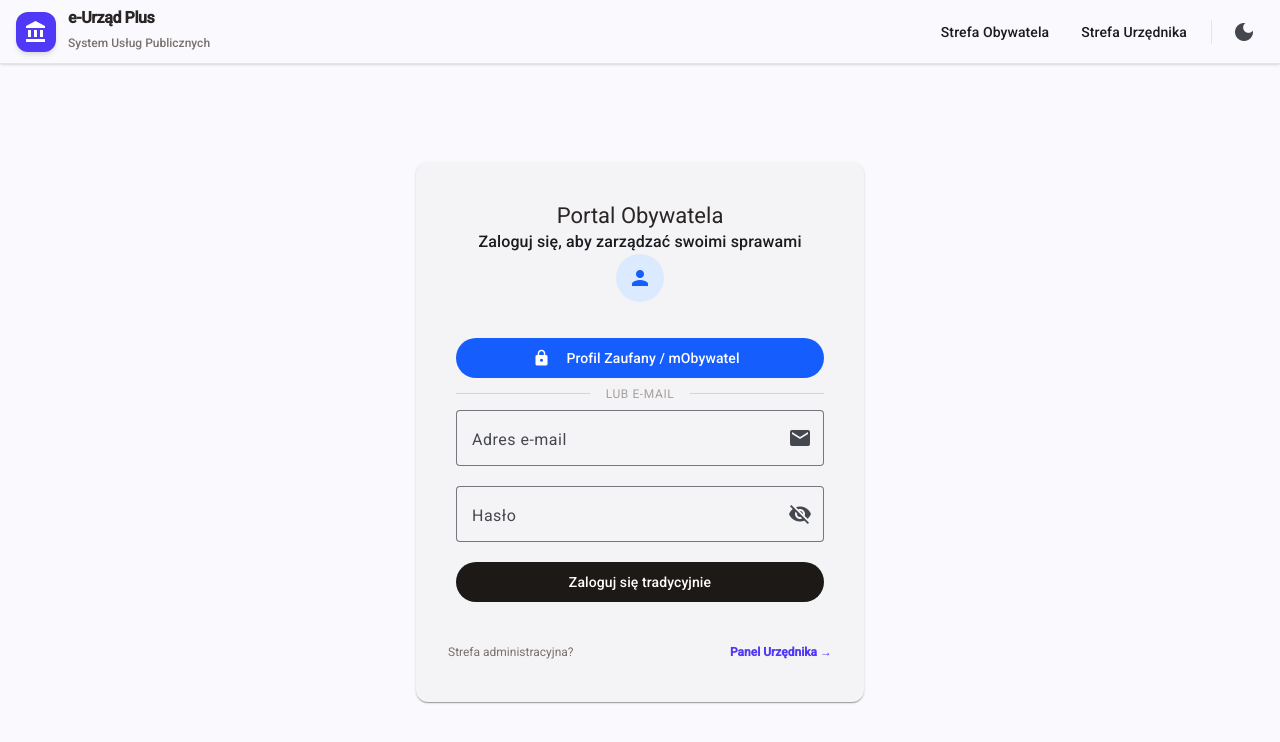
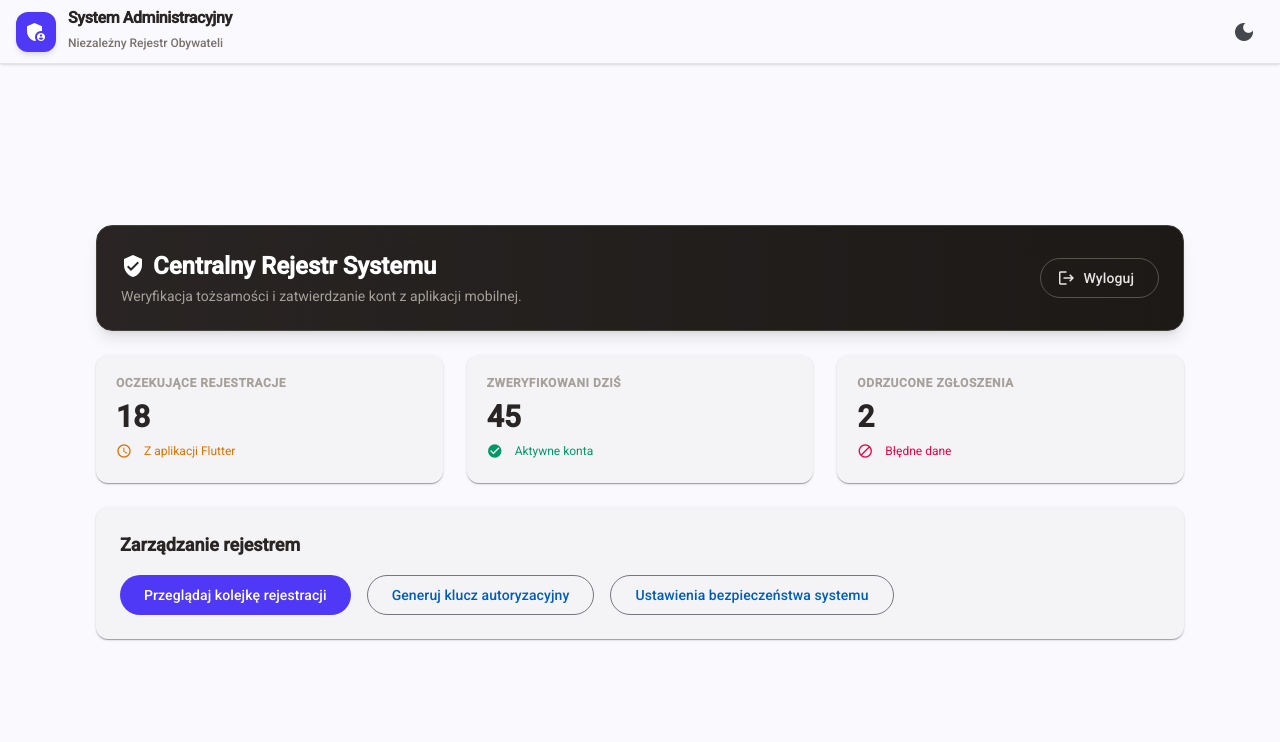
Before and after one commit to ZeroDayZ7/enrollment-app, an Angular app: page /dashboard in a window 1280 px wide. Before the commit this address led to /citizen/login. Shown: the top 742 px of the page. Built offline with nearby package versions, Linux system fonts and the light colour scheme.

Commit message:
Refactor official login and dashboard components; remove citizen components and update routing

```diff
--- a/src/app/app.html
+++ b/src/app/app.html
@@ -1,27 +1,17 @@
 <mat-toolbar
   class="flex justify-between items-center px-6 shadow-sm border-b border-stone-200 dark:border-stone-800 bg-white/80 dark:bg-stone-900/80 backdrop-blur-md sticky top-0 z-50">
-
-  <div class="flex items-center gap-3 cursor-pointer" routerLink="/">
+  <div class="flex items-center gap-3 cursor-pointer" routerLink="/dashboard">
     <div class="w-10 h-10 rounded-xl bg-indigo-600 flex items-center justify-center text-white shadow-md">
-      <mat-icon>account_balance</mat-icon>
+      <mat-icon>admin_panel_settings</mat-icon>
     </div>
     <div>
-      <span class="font-bold text-base tracking-tight text-stone-800 dark:text-stone-100 block leading-none">e-Urząd
-        Plus</span>
-      <span class="text-xs text-stone-500 dark:text-stone-400 font-medium">System Usług Publicznych</span>
+      <span class="font-bold text-base tracking-tight text-stone-800 dark:text-stone-100 block leading-none">System
+        Administracyjny</span>
+      <span class="text-xs text-stone-500 dark:text-stone-400 font-medium">Niezależny Rejestr Obywateli</span>
     </div>
   </div>
 
   <div class="flex items-center gap-2">
-    <button mat-button routerLink="/citizen/login" class="text-stone-600 dark:text-stone-300 hidden sm:block">
-      Strefa Obywatela
-    </button>
-    <button mat-button routerLink="/official/login" class="text-stone-600 dark:text-stone-300 hidden sm:block">
-      Strefa Urzędnika
-    </button>
-
-    <div class="h-6 w-[1px] bg-stone-200 dark:bg-stone-800 mx-1 hidden sm:block"></div>
-
     <button mat-icon-button (click)="themeService.toggleTheme()" aria-label="Przełącz motyw"
       class="text-stone-600 dark:text-stone-300">
       <mat-icon>{{ themeService.isDarkMode() ? 'light_mode' : 'dark_mode' }}</mat-icon>
--- a/src/features/citizen/citizen-login/citizen-login.component.html
+++ /dev/null
@@ -1,52 +0,0 @@
-<div class="flex justify-center items-center min-h-[70vh]">
-  <mat-card
-    class="w-full max-w-md p-6 shadow-xl border border-stone-200 dark:border-stone-800 bg-white dark:bg-stone-900 rounded-2xl">
-    <mat-card-header class="mb-6 text-center flex flex-col items-center">
-      <div
-        class="w-12 h-12 rounded-full bg-blue-100 dark:bg-blue-950 flex items-center justify-center text-blue-600 dark:text-blue-400 mb-3">
-        <mat-icon>person</mat-icon>
-      </div>
-      <mat-card-title class="text-2xl font-bold text-stone-800 dark:text-stone-100">Portal Obywatela</mat-card-title>
-      <mat-card-subtitle class="text-stone-500 dark:text-stone-400">Zaloguj się, aby zarządzać swoimi
-        sprawami</mat-card-subtitle>
-    </mat-card-header>
-
-    <mat-card-content class="flex flex-col gap-4">
-      <button mat-flat-button
-        class="w-full !bg-blue-600 !text-white py-3 rounded-lg font-medium flex items-center justify-center gap-2">
-        <mat-icon>lock</mat-icon>
-        Profil Zaufany / mObywatel
-      </button>
-
-      <div class="relative flex py-2 items-center">
-        <div class="flex-grow border-t border-stone-300 dark:border-stone-700"></div>
-        <span class="flex-shrink mx-4 text-stone-400 text-xs uppercase tracking-wider">lub e-mail</span>
-        <div class="flex-grow border-t border-stone-300 dark:border-stone-700"></div>
-      </div>
-
-      <mat-form-field appearance="outline" class="w-full">
-        <mat-label>Adres e-mail</mat-label>
-        <input matInput placeholder="jan.kowalski@example.com">
-        <mat-icon matSuffix>email</mat-icon>
-      </mat-form-field>
-
-      <mat-form-field appearance="outline" class="w-full">
-        <mat-label>Hasło</mat-label>
-        <input matInput type="password" placeholder="••••••••">
-        <mat-icon matSuffix>visibility_off</mat-icon>
-      </mat-form-field>
-
-      <button mat-flat-button routerLink="/citizen/dashboard"
-        class="w-full !bg-stone-900 dark:!bg-stone-100 dark:!text-stone-900 !text-white py-3 rounded-lg font-medium">
-        Zaloguj się tradycyjnie
-      </button>
-    </mat-card-content>
-
-    <mat-card-actions
-      class="flex justify-between items-center mt-6 pt-4 border-t border-stone-100 dark:border-stone-800">
-      <span class="text-xs text-stone-500">Strefa administracyjna?</span>
-      <a routerLink="/official/login"
-        class="text-xs text-indigo-600 dark:text-indigo-400 hover:underline font-semibold">Panel Urzędnika &rarr;</a>
-    </mat-card-actions>
-  </mat-card>
-</div>
--- a/src/features/official/official-dashboard/official-dashboard.component.html
+++ b/src/features/official/official-dashboard/official-dashboard.component.html
@@ -3,48 +3,47 @@
     class="bg-gradient-to-r from-stone-800 to-stone-900 rounded-2xl p-6 text-white shadow-lg flex justify-between items-center border border-stone-700">
     <div>
       <h1 class="text-2xl font-bold flex items-center gap-2">
-        <mat-icon class="text-indigo-400">verified_user</mat-icon> Panel Administracyjny Urzędu
+        <mat-icon class="text-indigo-400">verified_user</mat-icon> Centralny Rejestr Systemu
       </h1>
-      <p class="text-stone-400 text-sm mt-1">Zarządzanie sprawami obywateli i weryfikacja dokumentów.</p>
+      <p class="text-stone-400 text-sm mt-1">Weryfikacja tożsamości i zatwierdzanie kont z aplikacji mobilnej.</p>
     </div>
-    <button mat-stroked-button routerLink="/official/login"
-      class="!border-stone-600 !text-stone-200 hover:!bg-stone-800">
+    <button mat-stroked-button routerLink="/login" class="!border-stone-600 !text-stone-200 hover:!bg-stone-800">
       <mat-icon>logout</mat-icon> Wyloguj
     </button>
   </div>
 
   <div class="grid grid-cols-1 md:grid-cols-3 gap-6">
     <mat-card class="p-5 border border-stone-200 dark:border-stone-800 rounded-2xl bg-white dark:bg-stone-900">
-      <span class="text-stone-400 text-xs font-semibold uppercase tracking-wider">Oczekujące wnioski</span>
-      <h2 class="text-3xl font-extrabold text-stone-800 dark:text-stone-100 mt-2">142</h2>
+      <span class="text-stone-400 text-xs font-semibold uppercase tracking-wider">Oczekujące rejestracje</span>
+      <h2 class="text-3xl font-extrabold text-stone-800 dark:text-stone-100 mt-2">18</h2>
       <p class="text-xs text-amber-600 mt-1 flex items-center gap-1">
-        <mat-icon class="!text-base">schedule</mat-icon> Wymagają weryfikacji
+        <mat-icon class="!text-base">schedule</mat-icon> Z aplikacji Flutter
       </p>
     </mat-card>
 
     <mat-card class="p-5 border border-stone-200 dark:border-stone-800 rounded-2xl bg-white dark:bg-stone-900">
-      <span class="text-stone-400 text-xs font-semibold uppercase tracking-wider">Rozpatrzone dziś</span>
-      <h2 class="text-3xl font-extrabold text-stone-800 dark:text-stone-100 mt-2">28</h2>
+      <span class="text-stone-400 text-xs font-semibold uppercase tracking-wider">Zweryfikowani dziś</span>
+      <h2 class="text-3xl font-extrabold text-stone-800 dark:text-stone-100 mt-2">45</h2>
       <p class="text-xs text-emerald-600 mt-1 flex items-center gap-1">
-        <mat-icon class="!text-base">check_circle</mat-icon> Zatwierdzone pomyślnie
+        <mat-icon class="!text-base">check_circle</mat-icon> Aktywne konta
       </p>
     </mat-card>
 
     <mat-card class="p-5 border border-stone-200 dark:border-stone-800 rounded-2xl bg-white dark:bg-stone-900">
-      <span class="text-stone-400 text-xs font-semibold uppercase tracking-wider">Błędy / Odrzucone</span>
-      <h2 class="text-3xl font-extrabold text-stone-800 dark:text-stone-100 mt-2">3</h2>
+      <span class="text-stone-400 text-xs font-semibold uppercase tracking-wider">Odrzucone zgłoszenia</span>
+      <h2 class="text-3xl font-extrabold text-stone-800 dark:text-stone-100 mt-2">2</h2>
       <p class="text-xs text-rose-600 mt-1 flex items-center gap-1">
-        <mat-icon class="!text-base">error</mat-icon> Do wyjaśnienia
+        <mat-icon class="!text-base">block</mat-icon> Błędne dane
       </p>
     </mat-card>
   </div>
 
   <mat-card class="p-6 border border-stone-200 dark:border-stone-800 rounded-2xl bg-white dark:bg-stone-900">
-    <h3 class="text-lg font-bold text-stone-800 dark:text-stone-100 mb-4">Szybkie operacje</h3>
+    <h3 class="text-lg font-bold text-stone-800 dark:text-stone-100 mb-4">Zarządzanie rejestrem</h3>
     <div class="flex flex-wrap gap-4">
-      <button mat-flat-button class="!bg-indigo-600 !text-white">Pobierz kolejkę wniosków</button>
-      <button mat-stroked-button>Generuj raport dzienny</button>
-      <button mat-stroked-button>Przejdź do rejestru obywateli</button>
+      <button mat-flat-button class="!bg-indigo-600 !text-white">Przeglądaj kolejkę rejestracji</button>
+      <button mat-stroked-button>Generuj klucz autoryzacyjny</button>
+      <button mat-stroked-button>Ustawienia bezpieczeństwa systemu</button>
     </div>
   </mat-card>
 </div>
--- a/src/features/official/official-login/official-login.component.html
+++ b/src/features/official/official-login/official-login.component.html
@@ -4,37 +4,31 @@
     <mat-card-header class="mb-6 text-center flex flex-col items-center">
       <div
         class="w-12 h-12 rounded-full bg-indigo-100 dark:bg-indigo-950 flex items-center justify-center text-indigo-600 dark:text-indigo-400 mb-3">
-        <mat-icon>admin_panel_settings</mat-icon>
+        <mat-icon>security</mat-icon>
       </div>
-      <mat-card-title class="text-2xl font-bold text-stone-800 dark:text-stone-100">Portal Urzędnika</mat-card-title>
-      <mat-card-subtitle class="text-stone-500 dark:text-stone-400">Autoryzacja w systemie administracji
-        publicznej</mat-card-subtitle>
+      <mat-card-title class="text-2xl font-bold text-stone-800 dark:text-stone-100">Autoryzacja
+        Urzędnika</mat-card-title>
+      <mat-card-subtitle class="text-stone-500 dark:text-stone-400">Dostęp do centralnego rejestru
+        systemu</mat-card-subtitle>
     </mat-card-header>
 
     <mat-card-content class="flex flex-col gap-4">
       <mat-form-field appearance="outline" class="w-full">
-        <mat-label>Identyfikator Urzędnika (PESEL / ID)</mat-label>
-        <input matInput placeholder="ADM-99201">
+        <mat-label>Identyfikator / ID Urzędnika</mat-label>
+        <input matInput placeholder="ADM-001">
         <mat-icon matSuffix>badge</mat-icon>
       </mat-form-field>
 
       <mat-form-field appearance="outline" class="w-full">
-        <mat-label>Hasło systemowe</mat-label>
+        <mat-label>Klucz dostępu / Hasło</mat-label>
         <input matInput type="password" placeholder="••••••••">
         <mat-icon matSuffix>lock</mat-icon>
       </mat-form-field>
 
-      <button mat-flat-button routerLink="/official/dashboard"
+      <button mat-flat-button routerLink="/dashboard"
         class="w-full !bg-indigo-600 !text-white py-3 rounded-lg font-medium">
         Zaloguj do systemu
       </button>
     </mat-card-content>
-
-    <mat-card-actions
-      class="flex justify-between items-center mt-6 pt-4 border-t border-stone-100 dark:border-stone-800">
-      <span class="text-xs text-stone-500">Szukasz panelu obywatela?</span>
-      <a routerLink="/citizen/login"
-        class="text-xs text-blue-600 dark:text-blue-400 hover:underline font-semibold">&larr; Panel Obywatela</a>
-    </mat-card-actions>
   </mat-card>
 </div>
```
Also changed, not shown: src/app/app.routes.ts (+5 -11 lines), src/features/citizen/citizen-dashboard/citizen-dashboard.component.html (deleted, +0 -60 lines), src/features/citizen/citizen-dashboard/citizen-dashboard.component.ts (deleted, +0 -14 lines), src/features/citizen/citizen-login/citizen-login.component.ts (deleted, +0 -16 lines).
